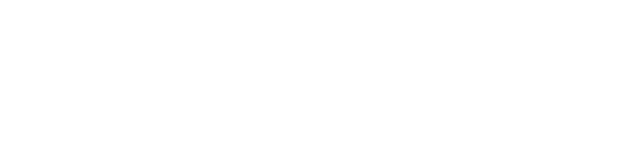
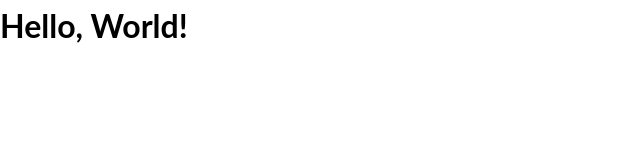
Before and after one commit to Delfiald/odin-battleship, a website built with webpack: page src/template.html in a window 1280 px wide. Shown: the whole page, without its empty margins (0-640 px from the left). Built offline with nearby package versions, Linux system fonts and the light colour scheme.

Commit message:
Initial UI Commit
Created a "Hello World" component wrapped in a container, added CSS min reset, and included a custom font.

```diff
--- a/src/css/style.css
+++ b/src/css/style.css
@@ -0,0 +1,12 @@
+@import url('https://fonts.googleapis.com/css2?family=Inter:ital,opsz,wght@0,14..32,100..900;1,14..32,100..900&display=swap');
+
+* {
+  margin: 0;
+  padding: 0;
+  box-sizing: border-box;
+}
+
+body {
+  font-family: 'Lato', sans-serif;
+  line-height: 1.6;
+}
--- /dev/null
+++ b/src/dom/dom.js
@@ -0,0 +1,16 @@
+// Hello World
+const mainContainer = () => {
+  const container = document.createElement('div')
+  container.className = 'container'
+
+  const h1 = document.createElement('h1')
+  h1.textContent = 'Hello, World!'
+
+  container.appendChild(h1)
+
+  return container;
+}
+
+// Board
+
+export default mainContainer()
--- a/src/index.js
+++ b/src/index.js
@@ -1,5 +1,10 @@
 import './css/style.css';
+import appendDom from './dom/dom';
 
 console.log('Hello, World!');
 
-export default () => true;
+(() => {
+  const body = document.querySelector('body')
+
+  body.appendChild(appendDom)
+})()
--- a/src/template.html
+++ b/src/template.html
@@ -3,7 +3,9 @@
   <head>
     <meta charset="UTF-8" />
     <meta name="viewport" content="width=device-width, initial-scale=1.0" />
-    <title>Project Name</title>
+    <link rel="stylesheet" href="https://cdnjs.cloudflare.com/ajax/libs/font-awesome/6.6.0/css/all.min.css" integrity="sha512-Kc323vGBEqzTmouAECnVceyQqyqdsSiqLQISBL29aUW4U/M7pSPA/gEUZQqv1cwx4OnYxTxve5UMg5GT6L4JJg==" crossorigin="anonymous" referrerpolicy="no-referrer" />
+    <title>Odin Battleship</title>
   </head>
-  <body></body>
+  <body>
+  </body>
 </html>
```
Also changed, not shown: src/dom/event.js (added).
